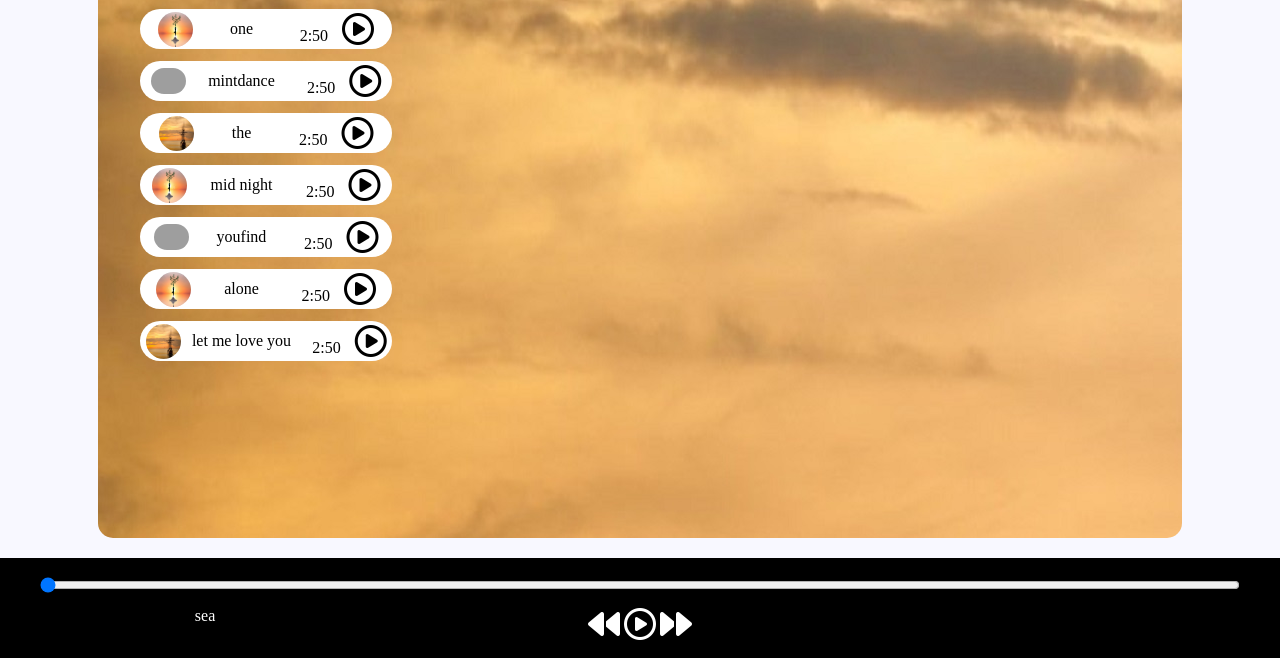
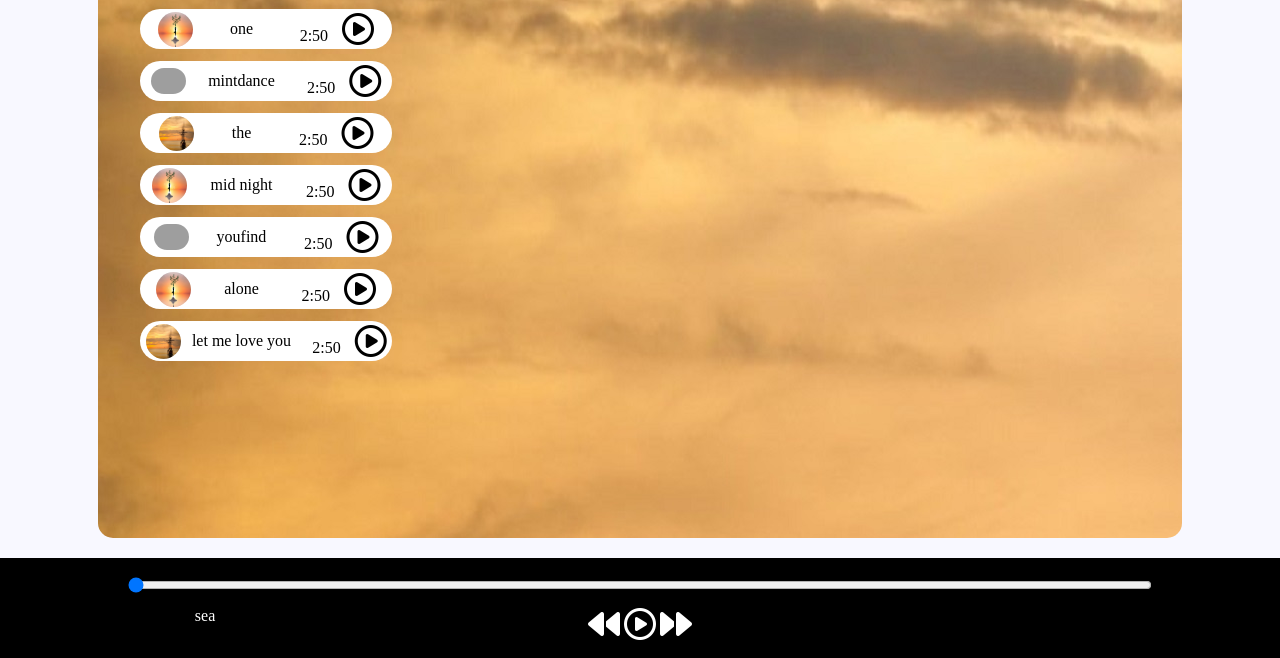
Before and after one commit to devajaypatidar/musicplayer, a plain HTML site: page index.html in a window 1280 px wide. Shown: the part 192-850 px from the top of the page. Drawn offline with Linux system fonts and the light colour scheme; grey boxes are pictures that could not be loaded; a web font is replaced by a local one.

Commit message:
Update index.html

```diff
--- a/index.html
+++ b/index.html
@@ -6,9 +6,11 @@
     <meta name="viewport" content="width=device-width, initial-scale=1.0">
     <title>Music Player </title>
     <link rel="stylesheet" href="style.css">
+
+
 </head>
 <body>
-    <nav>
+    <nav >
         <ul>
             <li class="brand" ><img src="icon.png" alt="Music"></li>
             <li> Home </li>
@@ -79,7 +81,7 @@
                     </span>
                 </div>
 
-                <div class="songItem">
+                <div class="songItem ">
                     <img src="list.png" alt="1" srcset="">
                     <span class ="songName">Sea</span>
                     <span class="songListPlay">
@@ -106,7 +108,10 @@
 
 
     <div class="bottom">
-        <input type="range" name="range" id="progress" min ="0" value ="0" max ="100">
+
+        <div class =" container2 ">
+            <input  type="range" name="range" id="progress" min ="0" value ="0" max ="100">
+        </div>
         <div class="icons">
             <i id ='previous'class="fas fa-2x fa-backward"></i>
             <i  class=" far fa-2x fa-play-circle" id = "masterPlay"></i>
```
